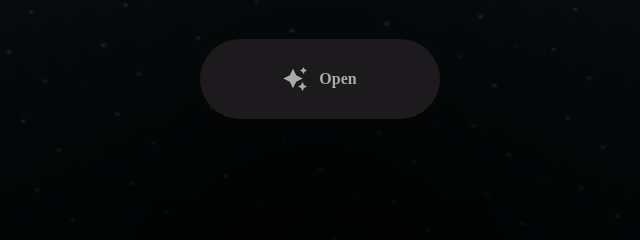
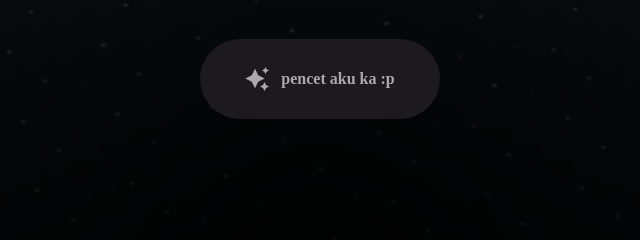
Before and after one commit to v1-min/buatnonatapiprank, a plain HTML site: page index.html in a window 1280 px wide. Shown: the part 441-681 px from the top of the page, 320-960 px from the left. Drawn offline with Linux system fonts and the light colour scheme.

Commit message:
index.html

```diff
--- a/index.html
+++ b/index.html
@@ -26,7 +26,7 @@
         </path>
       </svg>
 
-      <span class="text">Open</span>
+      <span class="text">pencet aku ka :p</span>
     </a>
   </div>
 
```
